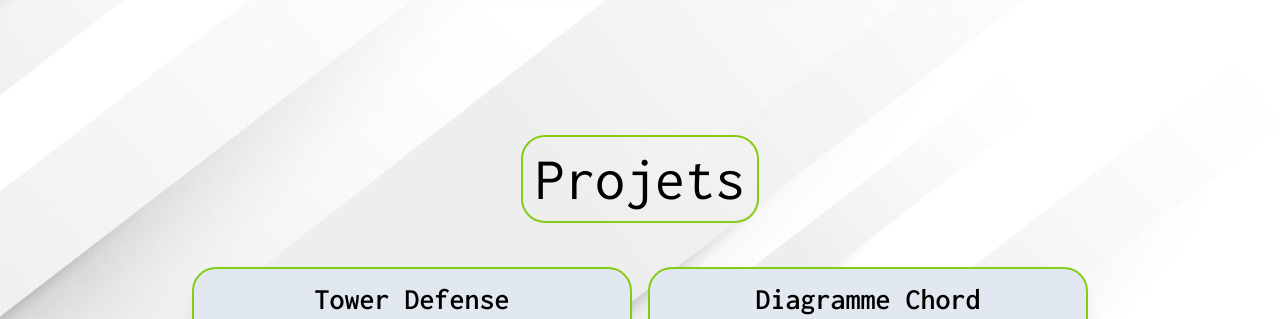
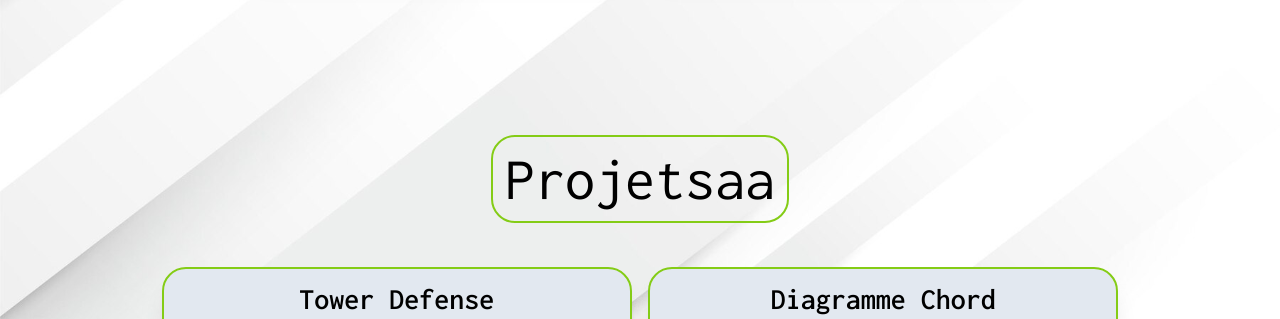
Before and after one commit to SamuelMorisson/portfolio-b2, a React (Vite) app: page / in a window 1280 px wide. Shown: the part 1360-1679 px from the top of the page. Built offline with nearby package versions, Linux system fonts and the light colour scheme.

Commit message:
test titre Projet

```diff
--- a/src/components/Projets.jsx
+++ b/src/components/Projets.jsx
@@ -2,12 +2,10 @@ function Projets () {
     return (
         <>
         <div id="projets" className="flex flex-col items-center my-20 pt-20">
-            <div className="flex flex-col items-center md:w-3/4 sm:w-4/5">
+            <div className="flex flex-col items-center md:w-4/5 sm:w-4/5">
                 <div className="text-center mb-9">
-                    <h1 className="font-inconsolata sm:text-6xl minSize:text-5xl p-3 border-2 border-lime-500 rounded-3xl">Projets</h1>
+                    <h1 className="font-inconsolata sm:text-6xl minSize:text-5xl p-3 border-2 border-lime-500 rounded-3xl">Projetsaa</h1>
                 </div>
-
-
 
                 <div className="grid lg:grid-cols-2 md:grid-cols-1 place-items-stretch">
                     <div id="projet1" className="flex flex-col items-center bg-slate-200 rounded-3xl border-2 border-lime-500 shadow-xl py-3 m-2">
```
